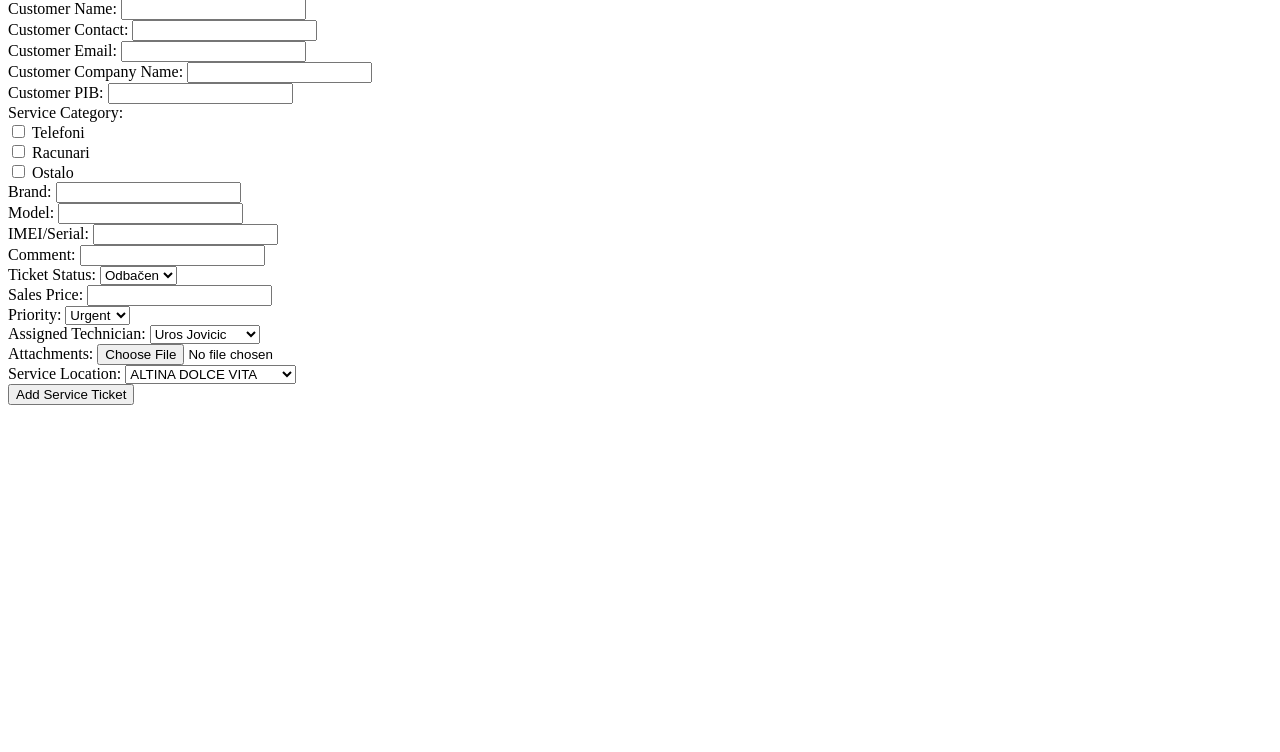
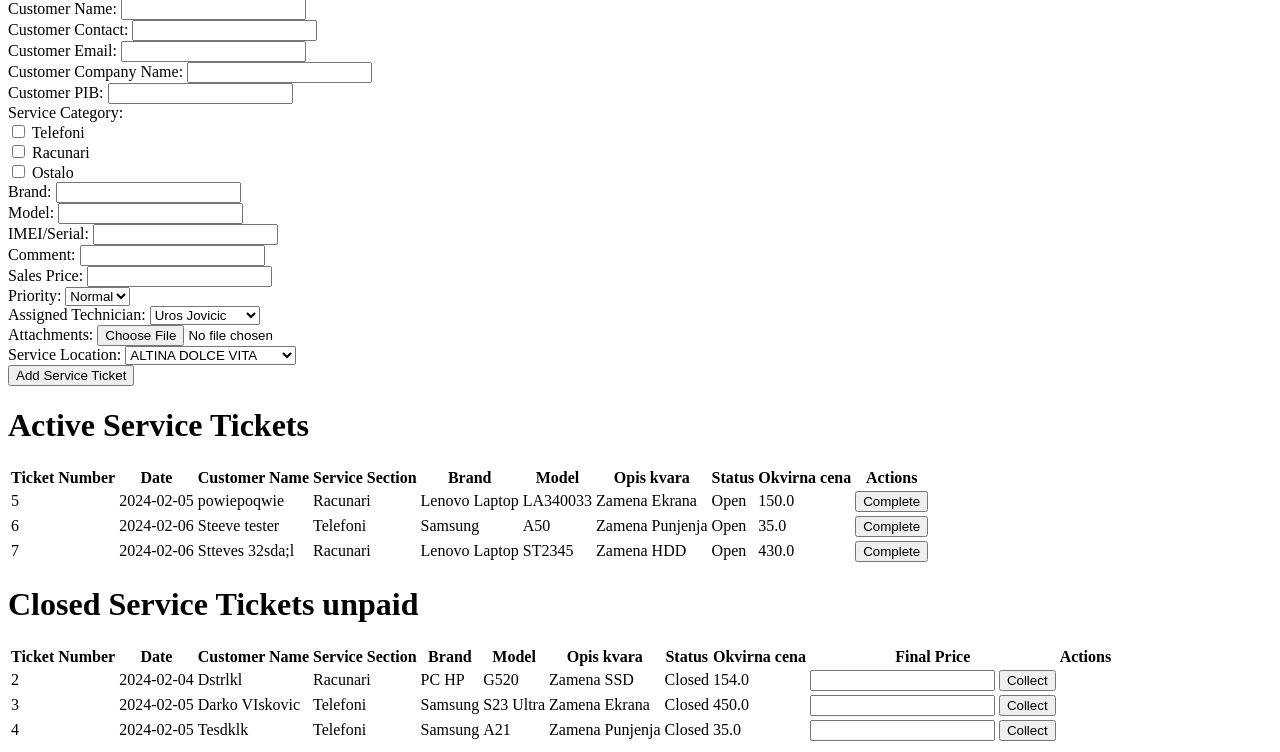
Before and after one commit to v1sk0/dv_telefoni, a Flask app: page /service_tickets in a window 1280 px wide. Shown: the part 81-833 px from the top of the page. Before the commit the page ends 486 px from the top, so only its background shows below. Run offline with Flask 3, Linux system fonts and the light colour scheme.

Commit message:
Odradjen sistem za ticket , add ticket radi

```diff
--- a/dolce.py
+++ b/dolce.py
@@ -108,6 +108,15 @@ class ServiceTicket(db.Model):
     notification_preference = db.Column(db.String(20))  # Preferred method of notification, e.g., 'Email', 'SMS'
     ticket_notes = db.Column(db.Text)  # Notes or additional information about the service ticket
     collected = db.Column(db.Boolean, default=False)  # Whether the payment has been collected after selling
+    closed_timestamp = db.Column(db.DateTime(timezone=True))  # Timestamp when the ticket was closed
+    collected_timestamp = db.Column(db.DateTime(timezone=True))  # Timestamp when the ticket was collected
+    owner_collect = db.Column(db.String(255))  # Owner who collected the ticket
+    owner_collect_timestamp = db.Column(db.DateTime(timezone=True))  # Timestamp when the ticket was collected by the owner
+    sms_notification_completed = db.Column(db.Boolean, default=False)  # SMS notification for completion
+    sms_notification_10_days = db.Column(db.Boolean, default=False)  # SMS notification for 10 days
+    sms_notification_30_days = db.Column(db.Boolean, default=False)  # SMS notification for 30 days
+
+
 
 class ComputerListing(db.Model):
     """
@@ -149,6 +158,7 @@ class Technician(db.Model):
     def __init__(self, name, specialization):
         self.name = name
         self.specialization = specialization
+
         # Initialize other fields as needed
 
 
@@ -192,6 +202,29 @@ def get_next_ticket_number():
         next_ticket_number = int(highest_ticket.service_ticket_nr) + 1
 
     return next_ticket_number
+
+# get closed collected tickets
+def get_closed_collected_tickets():
+    try:
+        # Query the database to get closed service tickets with collected status = 1
+        closed_collected_tickets = ServiceTicket.query.filter_by(ticket_status='Closed', collected=1).all()
+        return closed_collected_tickets
+    except Exception as e:
+        # Handle any exceptions or errors that may occur during the database query
+        print(f"Error while fetching closed collected tickets: {str(e)}")
+        return []
+
+# Additional database operations or functions can be defined here
+
+
+
+
+
+
+
+
+
+
 
 # Routes and views for the application
 
@@ -347,6 +380,7 @@ def add_service_ticket():
         attachments=attachments,
         service_location=service_location_id,
         purchase_timestamp=purchase_timestamp,
+
     )
 
     # Add the service_ticket to the database and commit the transaction
@@ -608,5 +642,55 @@ def add_listing():
 
     return render_template('add_listing.html')  # Create this template for the add listing form
 
+
+# service tickets
+
+# Update the status of a service ticket
+@app.route('/update_ticket_status/<int:ticket_id>', methods=['PUT'])
+def update_ticket_status(ticket_id):
+    new_status = request.json.get('newStatus')
+    ticket = ServiceTicket.query.get(ticket_id)
+
+    if not ticket:
+        return jsonify({'success': False, 'message': 'Ticket not found'}), 404
+
+    ticket.ticket_status = new_status
+
+    if new_status == 'Closed':
+        ticket.closed_timestamp = datetime.now()  # Set the closed timestamp
+
+    db.session.commit()
+
+    return jsonify({'success': True}), 200
+
+@app.route('/collect_ticket/<int:ticket_id>', methods=['PUT'])
+def collect_ticket(ticket_id):
+    # Get the final price from the request
+    data = request.get_json()
+    final_price = data.get('finalPrice')
+
+    # Update the ticket status and final price in the database
+    ticket = ServiceTicket.query.get(ticket_id)
+    if ticket:
+        ticket.sales_price = final_price
+        ticket.collected = 1  # Assuming 'collected' is a boolean field
+
+        # Commit the changes to the database
+        db.session.commit()
+
+        return jsonify({'success': True})
+    else:
+        return jsonify({'success': False}), 404
+
+# Define a route to display the closed_service_tickets.html template
+@app.route('/closed_service_tickets')
+def closed_service_tickets():
+    # Query the database to get closed service tickets with collected status = 1
+    closed_tickets = get_closed_collected_tickets()  # Implement this function based on your database model
+
+    return render_template('closed_service_tickets.html', closed_tickets=closed_tickets)
+
+
+
 if __name__ == '__main__':
     app.run(debug=True)
--- a/templates/service_tickets.html
+++ b/templates/service_tickets.html
@@ -74,12 +74,12 @@
       <label for="comment">Comment:</label>
       <input type="text" id="comment" name="comment" required /><br />
 
-      <label for="ticket_status">Ticket Status:</label>
-      <select id="ticket_status" name="ticket_status" required>
-        <option value="In_work" selected>U radu</option>
-        <option value="Finished" selected>Završen</option>
-        <option value="Rejected" selected>Odbačen</option></select
-      ><br />
+      <input
+        type="hidden"
+        id="ticket_status"
+        name="ticket_status"
+        value="Open"
+      />
 
       <label for="sales_price">Sales Price:</label>
       <input type="text" id="sales_price" name="sales_price" required /><br />
@@ -87,8 +87,10 @@
       <label for="priority">Priority:</label>
       <select id="priority" name="priority">
         <option value="Normal" selected>Normal</option>
-        <option value="Urgent" selected>Urgent</option></select
-      ><br />
+        <option value="Urgent">Urgent</option>
+      </select>
+
+      <br />
 
       <label for="assigned_technician">Assigned Technician:</label>
       <select id="assigned_technician" name="assigned_technician" required>
@@ -109,6 +111,93 @@
 
       <input type="submit" value="Add Service Ticket" />
     </form>
+
+    <h1>Active Service Tickets</h1>
+
+    <table>
+      <thead>
+        <tr>
+          <th>Ticket Number</th>
+          <th>Date</th>
+          <th>Customer Name</th>
+          <th>Service Section</th>
+          <th>Brand</th>
+          <th>Model</th>
+          <th>Opis kvara</th>
+          <th>Status</th>
+          <th>Okvirna cena</th>
+          <th>Actions</th>
+          <!-- Add more columns as needed -->
+        </tr>
+      </thead>
+      <tbody>
+        {% for ticket in service_tickets if ticket.ticket_status == 'Open' %}
+        <tr>
+          <td>{{ ticket.service_ticket_nr }}</td>
+          <td>{{ ticket.date }}</td>
+          <td>{{ ticket.customer_name }}</td>
+          <td>{{ ticket.service_section }}</td>
+          <td>{{ ticket.brand }}</td>
+          <td>{{ ticket.model }}</td>
+          <td>{{ ticket.comment }}</td>
+          <td>{{ ticket.ticket_status }}</td>
+          <td>{{ ticket.sales_price }}</td>
+          <td>
+            {% if ticket.ticket_status == 'Closed' %} Completed {% else %}
+            <button class="complete-button" data-ticket-id="{{ ticket.id }}">
+              Complete
+            </button>
+            {% endif %}
+          </td>
+
+          <!-- Add more columns as needed -->
+        </tr>
+        {% endfor %}
+      </tbody>
+    </table>
+
+    <h1>Closed Service Tickets unpaid</h1>
+    <table>
+      <thead>
+        <tr>
+          <th>Ticket Number</th>
+          <th>Date</th>
+          <th>Customer Name</th>
+          <th>Service Section</th>
+          <th>Brand</th>
+          <th>Model</th>
+          <th>Opis kvara</th>
+          <th>Status</th>
+          <th>Okvirna cena</th>
+          <th>Final Price</th>
+          <th>Actions</th>
+          <!-- Add more columns as needed -->
+        </tr>
+      </thead>
+      <tbody>
+        {% for ticket in service_tickets if ticket.ticket_status == 'Closed' and
+        ticket.collected==0 %}
+        <tr>
+          <td>{{ ticket.service_ticket_nr }}</td>
+          <td>{{ ticket.date }}</td>
+          <td>{{ ticket.customer_name }}</td>
+          <td>{{ ticket.service_section }}</td>
+          <td>{{ ticket.brand }}</td>
+          <td>{{ ticket.model }}</td>
+          <td>{{ ticket.comment }}</td>
+          <td>{{ ticket.ticket_status }}</td>
+          <td>{{ ticket.sales_price }}</td>
+          <td>
+            <input type="number" id="final-price-{{ ticket.id }}" />
+            <button class="collect-button" data-ticket-id="{{ ticket.id }}">
+              Collect
+            </button>
+          </td>
+          <!-- Add more columns as needed -->
+        </tr>
+        {% endfor %}
+      </tbody>
+    </table>
     <script>
       var checkboxes = document.querySelectorAll(
         'input[name="service_category"]'
@@ -145,5 +234,89 @@
         });
       });
     </script>
+
+    <script>
+      // JavaScript to handle "Complete" button click
+      const completeButtons = document.querySelectorAll(".complete-button");
+      completeButtons.forEach((button) => {
+        button.addEventListener("click", () => {
+          if (
+            confirm("Are you sure you want to mark this ticket as Complete?")
+          ) {
+            // Get the ticket ID from data attribute
+            const ticketId = button.getAttribute("data-ticket-id");
+
+            // Send a request to update the ticket status and add a closed timestamp to the database
+            fetch(`/update_ticket_status/${ticketId}`, {
+              method: "PUT",
+              headers: {
+                "Content-Type": "application/json",
+              },
+              body: JSON.stringify({ newStatus: "Closed" }),
+            })
+              .then((response) => response.json())
+              .then((data) => {
+                if (data.success) {
+                  // If the update was successful, you can optionally update the UI here
+                  // For example, you can change the button text or disable it
+                  button.textContent = "Completed";
+                  button.disabled = true;
+
+                  // Reload the page after the button click
+                  location.reload();
+                } else {
+                  alert("Failed to update ticket status.");
+                }
+              })
+              .catch((error) => {
+                console.error("Error:", error);
+              });
+          }
+        });
+      });
+    </script>
+
+    <script>
+      // JavaScript to handle "Collect" button click
+      const collectButtons = document.querySelectorAll(".collect-button");
+      collectButtons.forEach((button) => {
+        button.addEventListener("click", () => {
+          const ticketId = button.getAttribute("data-ticket-id");
+          const finalPriceInput = document.getElementById(
+            `final-price-${ticketId}`
+          );
+          const finalPrice = parseFloat(finalPriceInput.value);
+
+          if (
+            confirm(
+              `Are you sure you want to collect this ticket with a final price of $${finalPrice.toFixed(
+                2
+              )}?`
+            )
+          ) {
+            // Send a request to update the ticket status and final price in the database
+            fetch(`/collect_ticket/${ticketId}`, {
+              method: "PUT",
+              headers: {
+                "Content-Type": "application/json",
+              },
+              body: JSON.stringify({ finalPrice }),
+            })
+              .then((response) => response.json())
+              .then((data) => {
+                if (data.success) {
+                  alert("Ticket collected successfully.");
+                  // Optionally update the UI here
+                } else {
+                  alert("Failed to collect ticket.");
+                }
+              })
+              .catch((error) => {
+                console.error("Error:", error);
+              });
+          }
+        });
+      });
+    </script>
   </body>
 </html>
```
Also changed, not shown: migrations/versions/0fbcd3f25ec2_adding_closed_timestamp_to_service_.py (added, +34 -0 lines), migrations/versions/58eec34a64fb_adding_closed_timestamp_to_service_.py (added, +32 -0 lines), migrations/versions/9b744e5d8cfc_adding_collected_timestamp_owner_.py (added, +36 -0 lines), migrations/versions/ebe52ea8b39b_adding_collected_timestamp_owner_.py (added, +36 -0 lines), templates/Closed_service_tickets.html (added, +43 -0 lines), instance/dolcevita.db, 2 other files.
